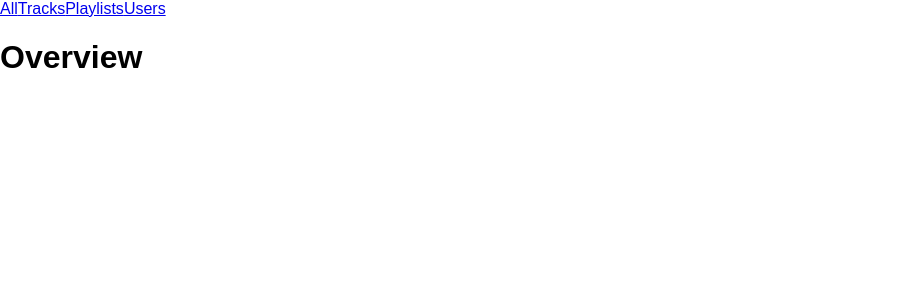
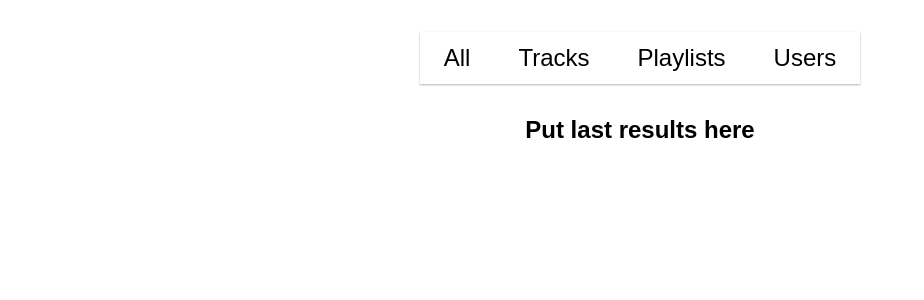
Before and after one commit to allen4dev/react-filter-search, a React (Create React App) app: page / in a window 1280 px wide. Shown: the top 300 px of the page, without its empty margins (0-924 px from the left). Built offline with nearby package versions, Linux system fonts and the light colour scheme; no server answers; what normalizr would draw is missing.

Commit message:
[Add] containers, Menu component

```diff
--- /dev/null
+++ b/src/pages/Overview/index.jsx
@@ -0,0 +1,13 @@
+import React, { Component } from 'react';
+
+class Overview extends Component {
+  render() {
+    return (
+      <section className="Overview">
+        <h1>Put last results here</h1>
+      </section>
+    );
+  }
+}
+
+export default Overview;
--- /dev/null
+++ b/src/pages/Playlists/index.jsx
@@ -0,0 +1,13 @@
+import React, { Component } from 'react';
+
+class Playlists extends Component {
+  render() {
+    return (
+      <section className="Playlists">
+        <h1>Put Playlists here</h1>
+      </section>
+    );
+  }
+}
+
+export default Playlists;
--- /dev/null
+++ b/src/pages/Results/index.css
@@ -0,0 +1,6 @@
+.Results {
+  display: flex;
+  flex-direction: column;
+  align-items: center;
+  padding: 2em;
+}
--- a/src/pages/Results/index.jsx
+++ b/src/pages/Results/index.jsx
@@ -1,22 +1,26 @@
 import React, { Component } from 'react';
 import { connect } from 'react-redux';
-import { Route, NavLink } from 'react-router-dom';
+import { Route } from 'react-router-dom';
+
+import Overview from './../Overview';
+import Tracks from './../Tracks';
+import Playlists from './../Playlists';
+import Users from './../Users';
+
+import Menu from './../../shared/Menu';
+
+import './index.css';
 
 class Results extends Component {
   render() {
     return (
       <div className="Results">
-        <nav>
-          <NavLink to="/">All</NavLink>
-          <NavLink to="/tracks">Tracks</NavLink>
-          <NavLink to="/playlists">Playlists</NavLink>
-          <NavLink to="/users">Users</NavLink>
-        </nav>
+        <Menu />
 
-        <Route exact path="/" render={() => <h1>Overview</h1>} />
-        <Route path="/tracks" render={() => <h1>Tracks</h1>} />
-        <Route path="/playlists" render={() => <h1>Playlists</h1>} />
-        <Route path="/users" render={() => <h1>Users</h1>} />
+        <Route exact path="/" component={Overview} />
+        <Route path="/tracks" component={Tracks} />
+        <Route path="/playlists" component={Playlists} />
+        <Route path="/users" component={Users} />
       </div>
     );
   }
--- /dev/null
+++ b/src/pages/Tracks/index.jsx
@@ -0,0 +1,13 @@
+import React, { Component } from 'react';
+
+class Tracks extends Component {
+  render() {
+    return (
+      <section className="Tracks">
+        <h1>Put Tracks here</h1>
+      </section>
+    );
+  }
+}
+
+export default Tracks;
--- /dev/null
+++ b/src/pages/Users/index.jsx
@@ -0,0 +1,13 @@
+import React, { Component } from 'react';
+
+class Users extends Component {
+  render() {
+    return (
+      <section className="Users">
+        <h1>Put Users here</h1>
+      </section>
+    );
+  }
+}
+
+export default Users;
--- /dev/null
+++ b/src/shared/Menu/index.css
@@ -0,0 +1,18 @@
+.Menu {
+  margin-bottom: 2em;
+  display: flex;
+  box-shadow: 0 1px 2px rgba(0, 0, 0, 0.3);
+}
+
+.Menu-link {
+  color: black;
+  flex: 1;
+  font-size: 1.5em;
+  padding: 0.5em 1em;
+  text-decoration: none;
+}
+
+.Menu-link:hover {
+  background-color: #ff5500;
+  color: white;
+}
--- /dev/null
+++ b/src/shared/Menu/index.jsx
@@ -0,0 +1,34 @@
+import React from 'react';
+import { NavLink } from 'react-router-dom';
+
+import './index.css';
+
+const Menu = () => {
+  return (
+    <nav className="Menu">
+      <NavLink to="/" className="Menu-link" activeClassName="Menu-link--active">
+        All
+      </NavLink>
+      <NavLink
+        to="/tracks"
+        className="Menu-link"
+        activeClassName="Menu-link--active">
+        Tracks
+      </NavLink>
+      <NavLink
+        to="/playlists"
+        className="Menu-link"
+        activeClassName="Menu-link--active">
+        Playlists
+      </NavLink>
+      <NavLink
+        to="/users"
+        className="Menu-link"
+        activeClassName="Menu-link--active">
+        Users
+      </NavLink>
+    </nav>
+  );
+};
+
+export default Menu;
--- a/src/styles/index.css
+++ b/src/styles/index.css
@@ -3,3 +3,17 @@ body {
   padding: 0;
   font-family: sans-serif;
 }
+
+h1,
+h2,
+h3,
+h4,
+p,
+ul {
+  margin: 0;
+  padding: 0;
+}
+
+ul {
+  list-style: none;
+}
```
